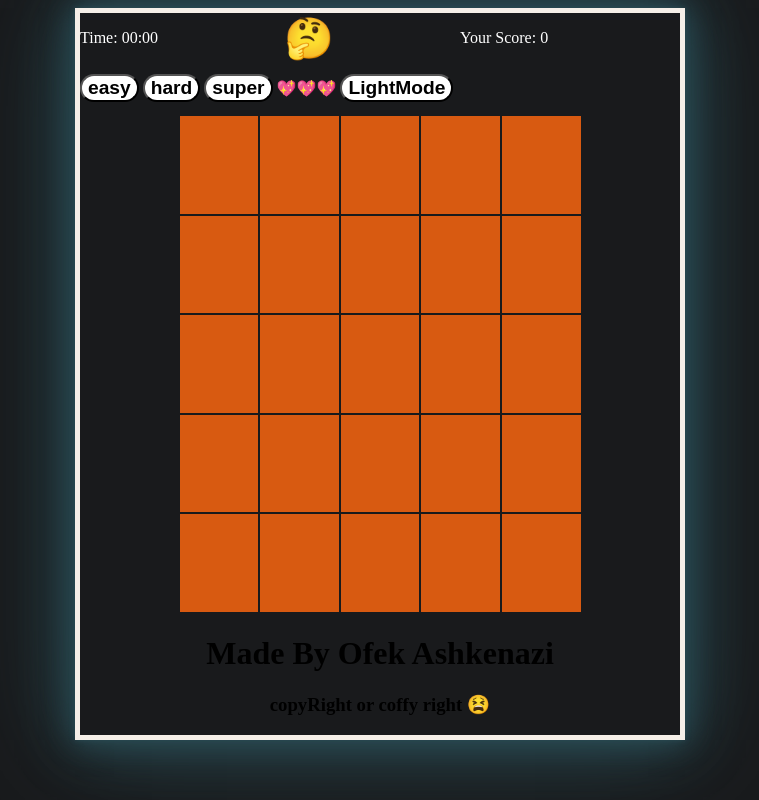
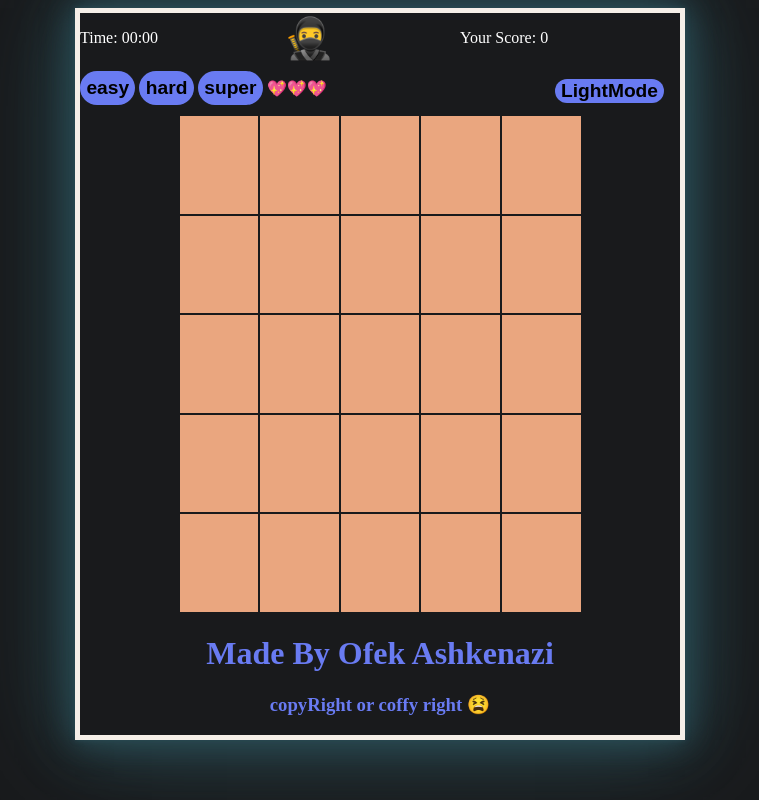
Before and after one commit to OfekAshkenazi/ofekMineSweeper, a plain HTML site: page index.html in a window 1280 px wide. Both pictures are taken after a click on the button "DarkMode". Shown: the whole page, without its empty margins (260-1019 px from the left). Drawn offline with Linux system fonts and the light colour scheme.

Commit message:
Add files via upload

```diff
--- a/css/main.css
+++ b/css/main.css
@@ -8,7 +8,7 @@ body {
     /* margin: 10vw; */
     margin-top: 0.5rem;
     max-width: 600px;
-    min-width: 300px;
+    min-width: 400px;
     min-height: 650px;
     background-color: rgb(193, 141, 79);
     /* 242 176 96 */
@@ -51,7 +51,6 @@ body {
 
 .btnBox {
     position: relative;
-    left: 2;
     max-height: 400px;
     min-width: 100px;
     min-height: 50px;
@@ -68,15 +67,26 @@ body {
 
 }
 
+.btn {
+    border: none;
+    padding: 0.4rem;
+
+}
+
 .lifes {
     display: inline-block;
     min-width: 20px;
 
 }
 
-.btn4 {
+.darkMode {
     display: inline-block;
+    position: absolute;
+    right: 1rem;
+    top: 1rem;
     cursor: pointer;
+    border: none;
+
 }
 
 .hints {
@@ -90,25 +100,28 @@ body {
 
 table {
     /* table-layout: auto; */
-    width: 405px;
+    max-width: 600px;
+    min-width: 405px;
     height: 500px;
     margin: auto;
 }
 
 td {
+    pad: 0.3px;
     cursor: pointer;
     width: 35px;
     height: 35px;
+    /* min-width: 35px; */
     text-align: center;
-    background-color: rgb(216, 90, 17);
+    background-color: rgb(234, 166, 127);
+    transition: 0.5s;
+    font-weight:bold;
+    font-size: 1rem;
+    font-family:Arial, Helvetica, sans-serif;
 }
 
 td:hover {
-
-    box-shadow: 0 0 5px rgb(142, 231, 231), 0 0 25px rgb(138, 235, 235), 0 0 50px rgb(134, 244, 244), 0 0 100px rgb(178, 241, 241), 0 0 150px rgb(188, 234, 234);
-
-
-
+    box-shadow: 0 0 5px #074e14, 0px 0px 25px #064306, 0 0 50px #129714, 0 0 100px #0a5715;
 }
 
 footer {
--- a/index.html
+++ b/index.html
@@ -35,10 +35,11 @@
         </footer>
 
 
-        <script src="js/levels.js"></script>
-        <script src="js/utils.js"></script>
-        <script src="js/boardFunction.js"></script>
-        <script src="js/main.js"></script>
+    </div>
+    <script src="js/levels.js"></script>
+    <script src="js/utils.js"></script>
+    <script src="js/boardFunction.js"></script>
+    <script src="js/main.js"></script>
 </body>
 
 </html>
--- a/js/boardFunction.js
+++ b/js/boardFunction.js
@@ -45,7 +45,7 @@ function renderBoard(board) {
         strHTML += '<tr>'
         for (var j = 0; j < board[0].length; j++) {
             var className = `cell-${i}-${j}`
-            strHTML += `<td  class="${className}" onmousedown="cellClicked(this, ${i}, ${j}, event)"> </td>`
+            strHTML += `<td class="${className}" class="tds" onmousedown="cellClicked(this, ${i}, ${j}, event)"> </td>`
 
         }
 
--- a/js/main.js
+++ b/js/main.js
@@ -67,6 +67,7 @@ function cellClicked(elCell, i, j, ev) {
     currCell.isShown = true
     elCell.innerText = currCell.minesAroundCount
     if (currCell.minesAroundCount === 0) elCell.style.innerText = ''
+    colorByMinesCount(elCell)
     showCount()
     checkGameOver()
     // console.log(gBoard)
@@ -106,9 +107,8 @@ function expandShown(board, x, y) {
 
             board[i][j].isShown = true
             gGame.shownCount++
-            if (board[i][j].minesAroundCount === 0) {
-                elCell.style.backgroundColor = '#E3A835'
-            } else elCell.innerHTML = NegsCount(i, j, board)
+            elCell.innerHTML = NegsCount(i, j, board)
+            colorByMinesCount(elCell)
             if (!board[i][j].minesAroundCount) expandShown(board, i, j)
             showCount()
 
@@ -116,7 +116,6 @@ function expandShown(board, x, y) {
         ///// i hate this function have a good day !
     }
 }
-
 // function for checking win
 function checkGameOver() {
     if (gGame.shownCount + gGame.markedCount === gLevel.size * gLevel.size) {
--- a/js/utils.js
+++ b/js/utils.js
@@ -101,7 +101,9 @@ function lost() {
 function toggleDarkMode() {
     const blackIsColor = '#191A1C'
     const whiteColor = 'white'
+    const blueIsColor = '#697bf2'
     const btnColorBefore = '#325661'
+    const ninga = '🥷'
     var elContainer = document.querySelector('.gameContainer')
     if (!isDarkMode) {
         isDarkMode = true
@@ -113,10 +115,13 @@ function toggleDarkMode() {
         document.querySelector('.timer').style.color = `${whiteColor}`
         document.querySelector('.score').style.color = `${whiteColor}`
         document.querySelector('.darkMode').innerText = 'LightMode'
-        document.querySelector('.darkMode').style.backgroundColor = `${whiteColor}`
-        document.querySelector('.btn1').style.backgroundColor = `${whiteColor}`
-        document.querySelector('.btn2').style.backgroundColor = `${whiteColor}`
-        document.querySelector('.btn3').style.backgroundColor = `${whiteColor}`
+        document.querySelector('.darkMode').style.backgroundColor = `${blueIsColor}`
+        document.querySelector('.btn1').style.backgroundColor = `${blueIsColor}`
+        document.querySelector('.btn2').style.backgroundColor = `${blueIsColor}`
+        document.querySelector('.btn3').style.backgroundColor = `${blueIsColor}`
+        document.querySelector('footer').style.color = `${blueIsColor}`
+        document.querySelector('.btnRest').innerHTML = `${ninga}`
+
 
     } else {
         isDarkMode = false
@@ -132,6 +137,10 @@ function toggleDarkMode() {
         document.querySelector('.btn1').style.backgroundColor = `${btnColorBefore}`
         document.querySelector('.btn2').style.backgroundColor = `${btnColorBefore}`
         document.querySelector('.btn3').style.backgroundColor = `${btnColorBefore}`
+        document.querySelector('footer').style.color = `${blackIsColor}`
+        document.querySelector('.btnRest').innerHTML = `🤔`
+
+
 
     }
 
@@ -153,3 +162,18 @@ function showAllMinsOnMap(board) {
     }
 
 }
+
+//// bring color to the td by minescount like in the game 1 blue 2 green 3 red 4 pruple i think... :)))
+function colorByMinesCount(elCell) {
+    elCell.style.boxShadow = 'none'
+    if (elCell.innerText === '1') elCell.style.color = 'blue'
+    else if (elCell.innerText === '2') elCell.style.color = 'green'
+    else if (elCell.innerText === '3') elCell.style.color = 'red'
+    else if (elCell.innerText === '4') elCell.style.color = 'purple'
+    else if (elCell.innerText === '0') {
+        elCell.style.backgroundColor = '#E3A835'
+        elCell.innerText = ''
+
+    }
+
+}
```
